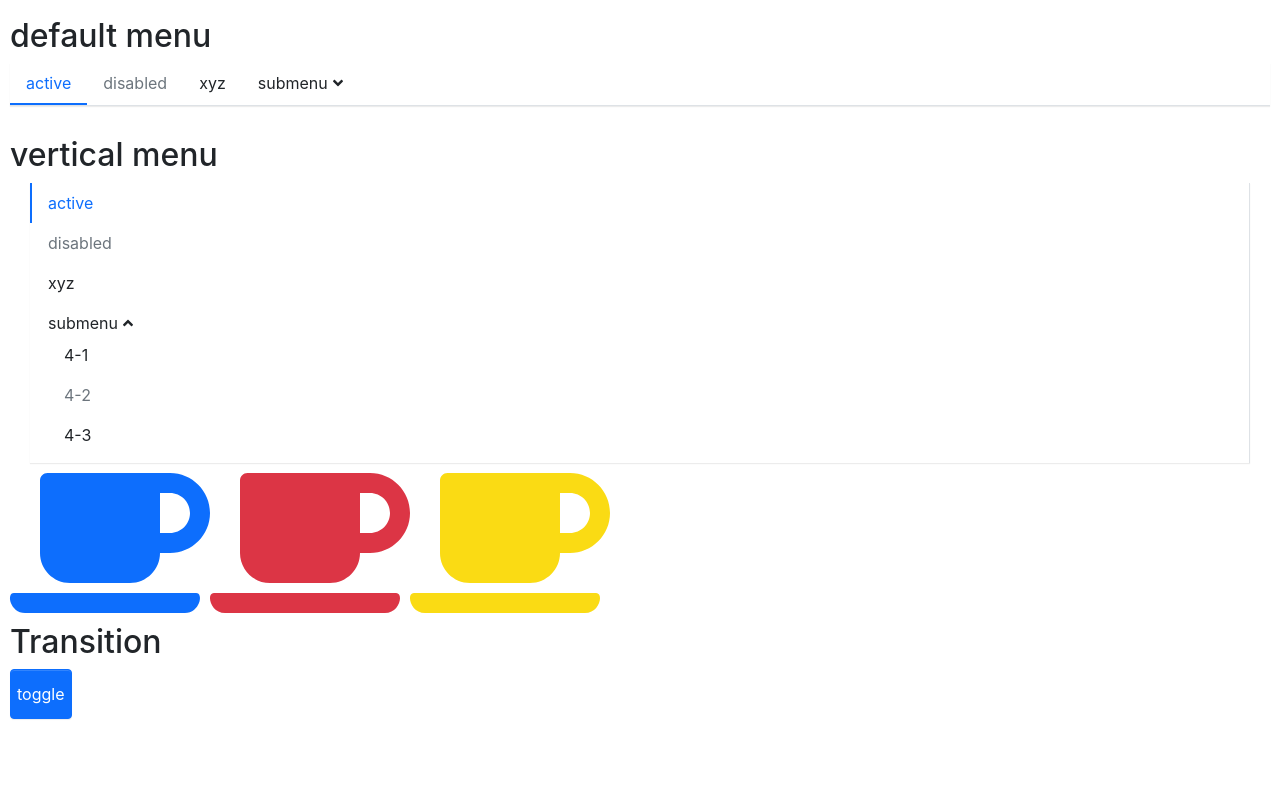
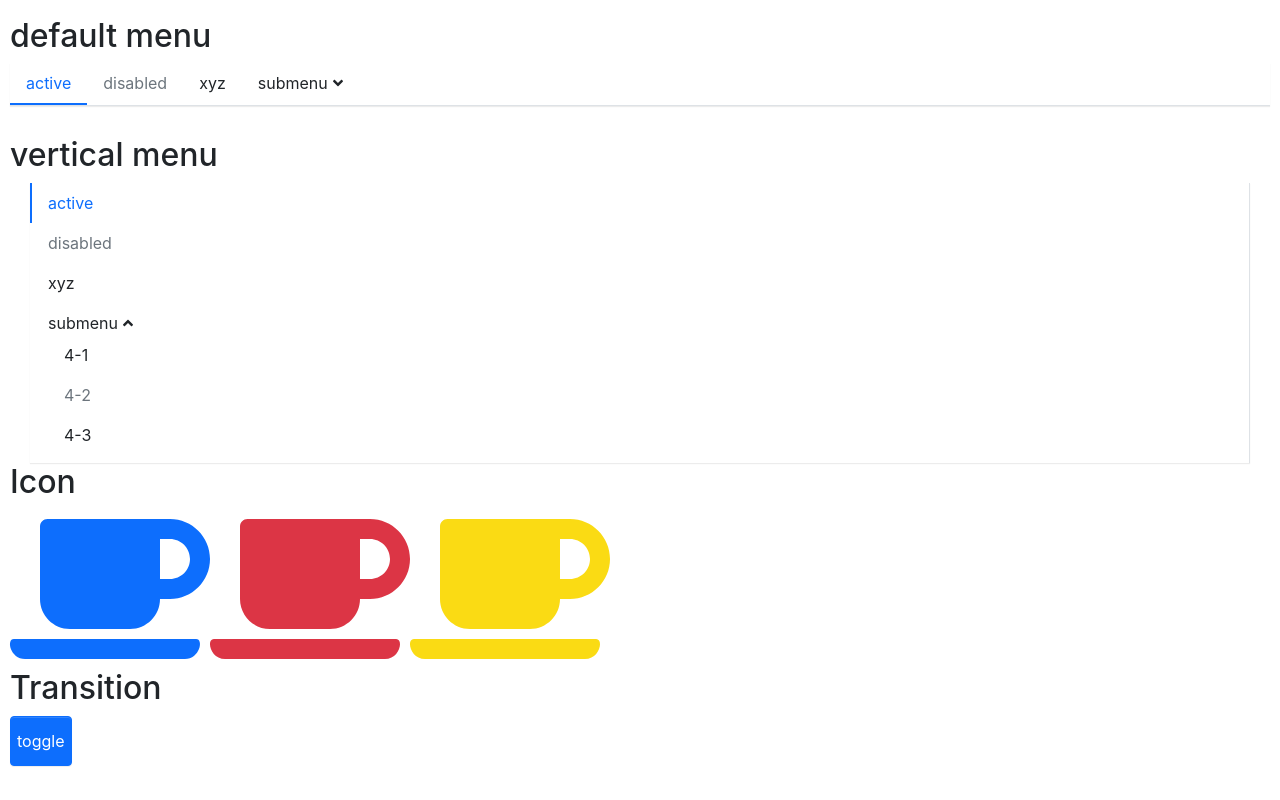
Before and after one commit to lz82/bird-design, a React (Create React App) app: page / in a window 1280 px wide. Shown: the part 545-1345 px from the top of the page. Before the commit the page ends 1298 px from the top, so only its background shows below. Built offline with nearby package versions, Linux system fonts and the light colour scheme.

Commit message:
:construction: modify preview: icon

```diff
--- a/src/views/icon/index.tsx
+++ b/src/views/icon/index.tsx
@@ -4,6 +4,7 @@ import Icon from '../../components/icon';
 export default function index() {
   return (
     <div>
+      <h2>Icon</h2>
       <Icon theme="primary" icon="coffee" size="10x" />
       <Icon theme="danger" icon="coffee" size="10x" />
       <Icon theme="warning" icon="coffee" size="10x" />
```
